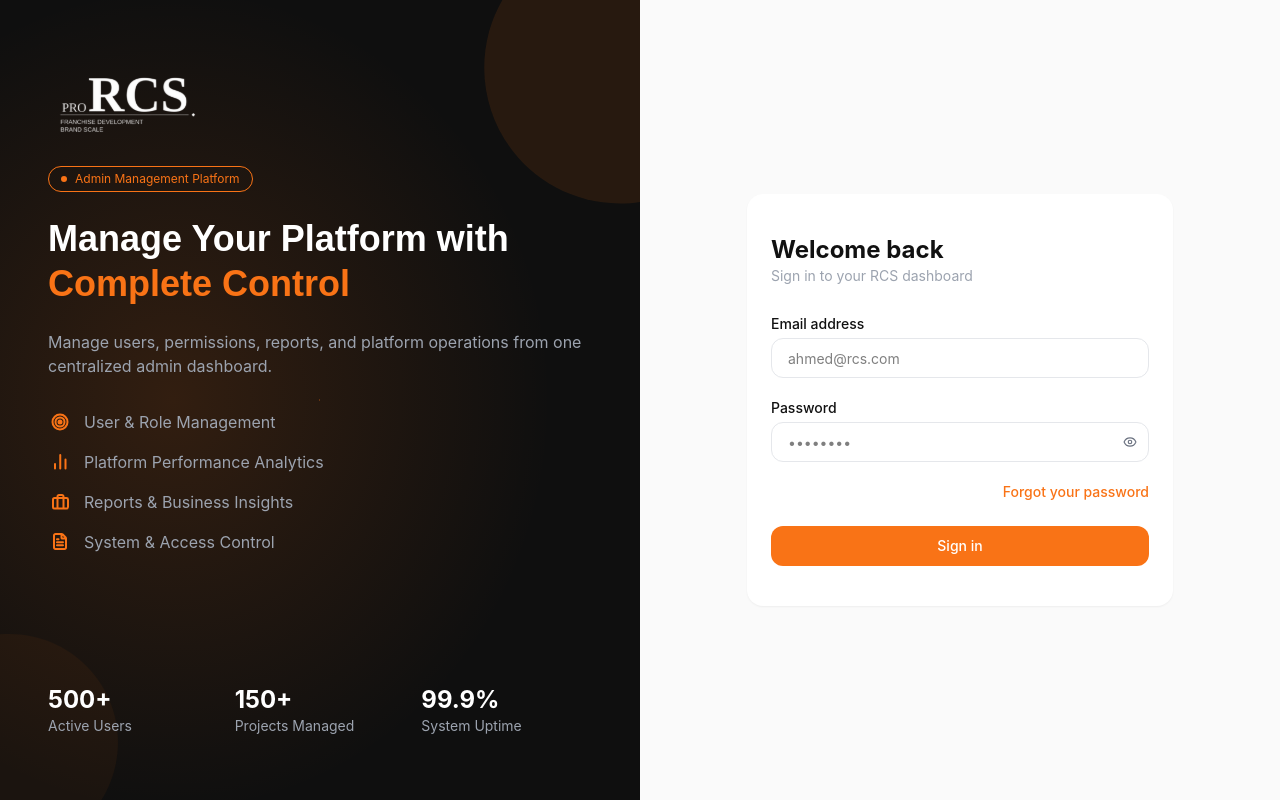
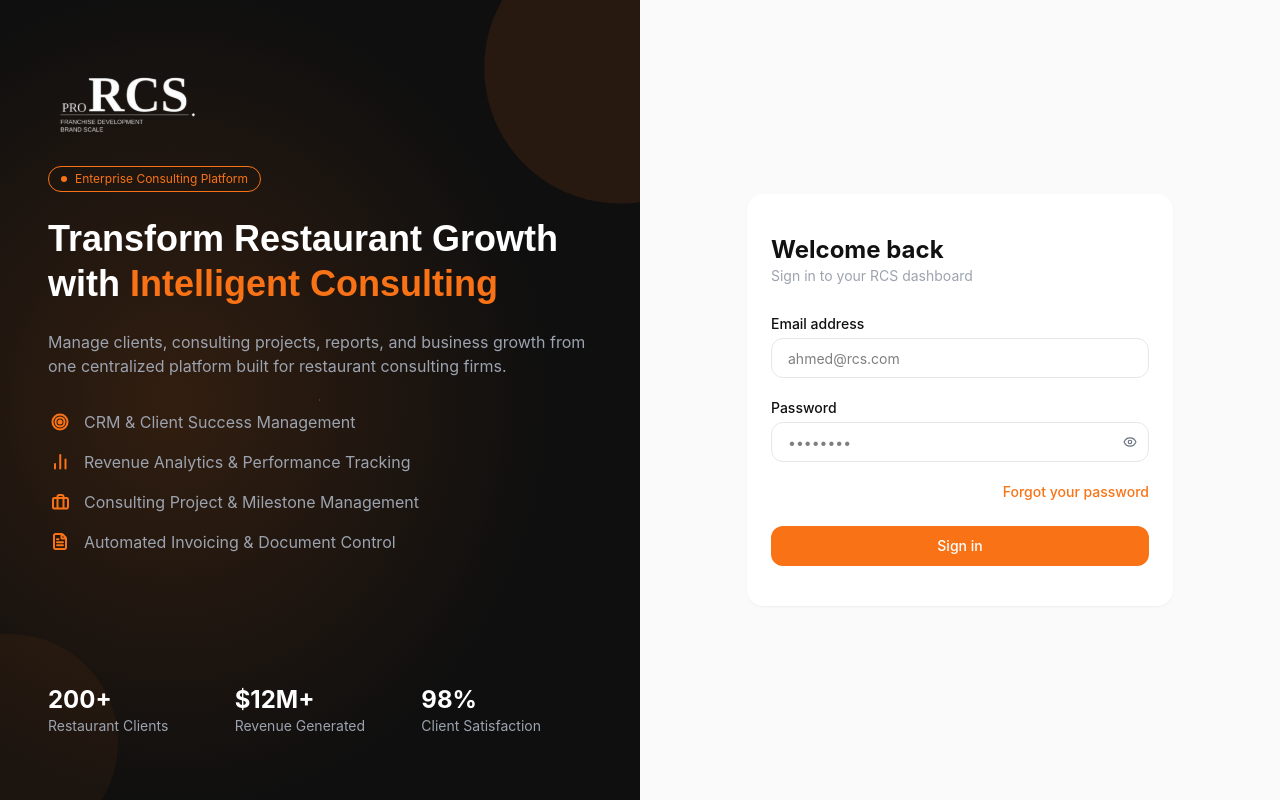
Before and after one commit to hamza-nafasat/rcs-frontend, a React (Vite) app: page /signin in a window 1280 px wide. Built offline with nearby package versions, Linux system fonts and the light colour scheme.

Commit message:
Admin Data changed

```diff
--- a/src/pages/public/auth/components/AuthBrand.jsx
+++ b/src/pages/public/auth/components/AuthBrand.jsx
@@ -42,17 +42,17 @@ const authContent = {
   },
 
   admin: {
-    badge: "Admin Management Platform",
+    badge: "Enterprise Consulting Platform",
 
     heading: (
       <>
-        Manage Your Platform with{" "}
-        <span className="primary">Complete Control</span>
+        Transform Restaurant Growth with{" "}
+        <span className="primary">Intelligent Consulting</span>
       </>
     ),
 
     description:
-      "Manage users, permissions, reports, and platform operations from one centralized admin dashboard.",
+      "Manage clients, consulting projects, reports, and business growth from one centralized platform built for restaurant consulting firms.",
 
     icons: [
       <OrangeCircleIcon />,
@@ -62,16 +62,16 @@ const authContent = {
     ],
 
     features: [
-      "User & Role Management",
-      "Platform Performance Analytics",
-      "Reports & Business Insights",
-      "System & Access Control",
+      "CRM & Client Success Management",
+      "Revenue Analytics & Performance Tracking",
+      "Consulting Project & Milestone Management",
+      "Automated Invoicing & Document Control",
     ],
 
     stats: [
-      { label: "Active Users", value: "500+" },
-      { label: "Projects Managed", value: "150+" },
-      { label: "System Uptime", value: "99.9%" },
+      { label: "Restaurant Clients", value: "200+" },
+      { label: "Revenue Generated", value: "$12M+" },
+      { label: "Client Satisfaction", value: "98%" },
     ],
   },
 };
```
